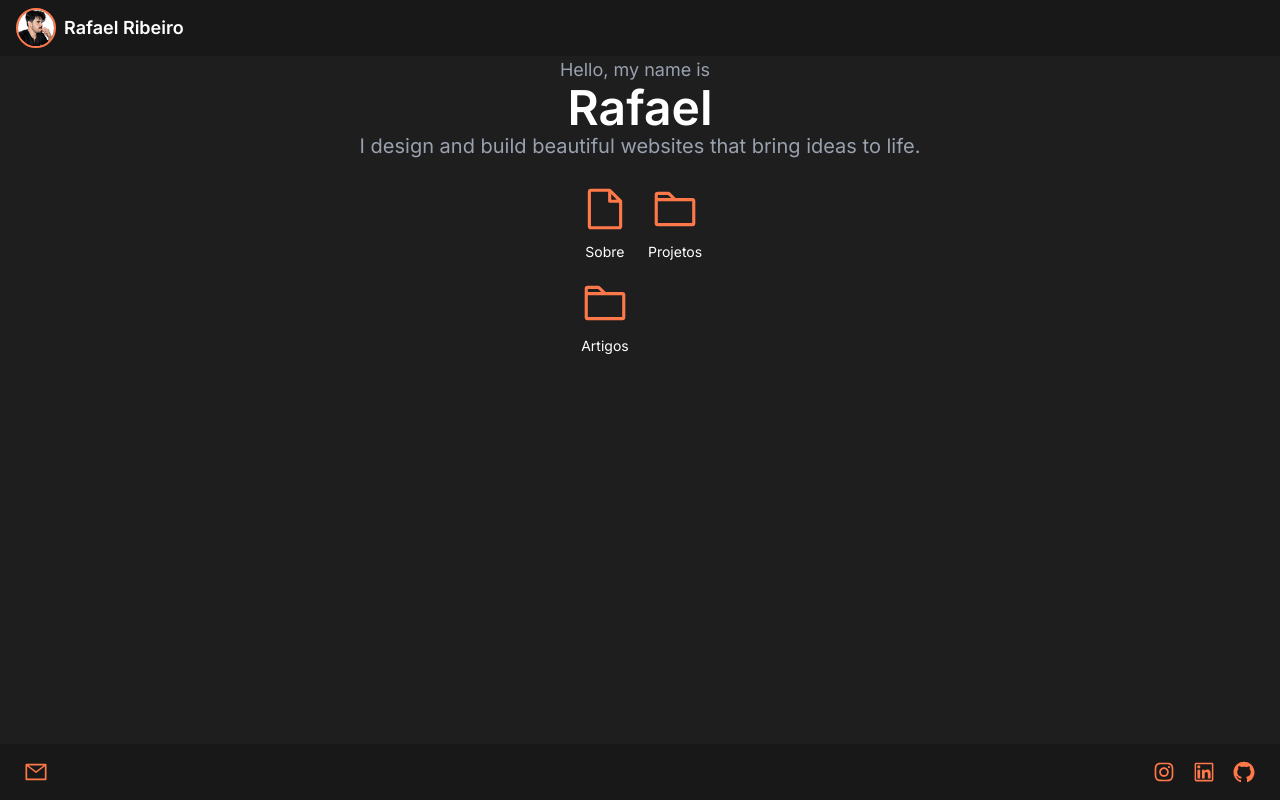
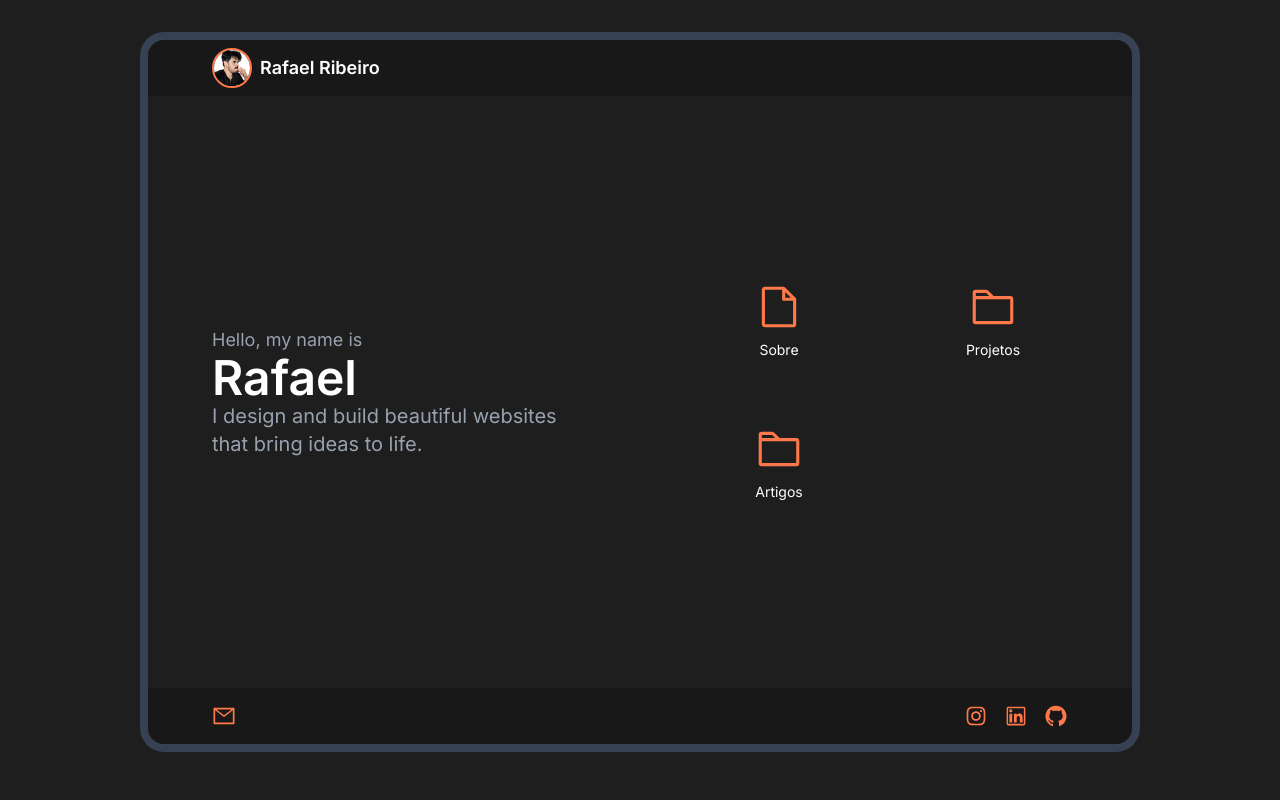
Before and after one commit to RafahOlive/rafa-blog, a Next.js app: page / in a window 1280 px wide. Built offline with nearby package versions, Linux system fonts and the light colour scheme.

Commit message:
Desktop fixed

```diff
--- a/src/app/components/Footer.tsx
+++ b/src/app/components/Footer.tsx
@@ -7,7 +7,7 @@ import {
 
 export default function Footer() {
   return (
-    <footer className="bg-alt py-4 px-6 flex justify-between items-center">
+    <footer className="bg-alt py-4 px-16 flex justify-between items-center">
       {/* Esquerda - Email */}
       <a
         href="mailto:rafaelribeiro12@live.com"
--- a/src/app/components/Header.tsx
+++ b/src/app/components/Header.tsx
@@ -7,7 +7,7 @@ import { useState } from "react";
 export default function Header() {
   const [menuOpen, setMenuOpen] = useState(false);
   return (
-    <div className="py-2 px-4 flex justify-between bg-alt">
+    <div className="py-2 px-16 flex justify-between bg-alt">
       <Link
         href="/"
         className="flex items-center gap-2 hover:opacity-80 transition"
--- a/src/app/components/Hero.tsx
+++ b/src/app/components/Hero.tsx
@@ -1,23 +1,35 @@
 import Link from "next/link";
 import { PiFolder, PiFile } from "react-icons/pi";
 
-
 export default function Hero() {
   return (
-    <div className="flex flex-col justify-center items-center flex-grow px-4">
-      <section>
-        <h2 className="text-lg font-medium text-gray-400 text-center">
+    <div
+      className="flex flex-col
+      lg:flex-row lg:items-center lg:gap-32
+      p-16
+      "
+    >
+      <section
+        className="text-center w-full
+        lg:flex-1 lg:text-left
+        "
+      >
+        <h2 className="text-lg font-medium text-gray-400">
           Hello, my name is
           <span className="ml-1 animate-blink">|</span>
         </h2>
-        <h1 className="text-5xl font-bold text-white text-center">Rafael</h1>
-        <p className="text-xl font-medium text-gray-400 text-center">
+        <h1 className="text-5xl font-bold text-white">Rafael</h1>
+        <p className="text-xl font-medium text-gray-400">
           I design and build beautiful websites that bring ideas to life.
         </p>
       </section>
 
-      <section className="grid grid-cols-2 gap-4 px-12 py-6 max-w-md mx-auto">
-        <Link href="/projects" className="group flex flex-col items-center">
+      <section
+        className="grid grid-cols-2 gap-4 px-12 py-6 max-w-md mx-auto
+        lg:flex-1 lg:px-0 lg:py-0 lg:mx-0 lg:max-w-none lg:gap-16
+        "
+      >
+        <Link href="/sobre" className="group flex flex-col items-center">
           <figure className="flex flex-col items-center transition hover:scale-105 hover:opacity-90">
             <PiFile className="icons-orange" size={50} aria-hidden="true" />
             <figcaption className="mt-2 text-sm text-white group-hover:text-orange-500">
--- a/src/app/layout.tsx
+++ b/src/app/layout.tsx
@@ -1,12 +1,12 @@
 import type { Metadata } from "next";
-import { Inter } from 'next/font/google'
+import { Inter } from "next/font/google";
 
 import "./globals.css";
 
 import Header from "./components/Header";
 import Footer from "./components/Footer";
 
-const inter = Inter({ subsets: ['latin'], weight: ['400', '600'] }) // 400 normal, 600 semi-bold
+const inter = Inter({ subsets: ["latin"], weight: ["400", "600"] }); // 400 normal, 600 semi-bold
 
 export const metadata: Metadata = {
   title: "Blog Rafael",
@@ -20,11 +20,21 @@ export default function RootLayout({
 }>) {
   return (
     <html lang="pt-BR">
-      <body className={`${inter.className} bg-main min-h-dvh flex flex-col`}>
-      {/* Usamos min-h-dvh para garantir altura total da tela no mobile, respeitando áreas seguras como barras do sistema */}
-        <Header />
-        <main className="flex-grow pb-6 pb-safe">{children}</main>
-        <Footer />
+      <body className={`${inter.className} bg-main`}>
+        <div
+          className="flex flex-col justify-center self-center
+           min-h-dvh
+
+          lg:border-8 lg:border-gray-700 lg:rounded-3xl
+          lg:w-[1000px] lg:max-w-[95vw]
+          lg:min-h-[90vh]
+          lg:mx-auto lg:my-8
+          lg:overflow-hidden"
+        >
+          <Header />
+          <main className="flex flex-col justify-center flex-grow h-full">{children}</main>
+          <Footer />
+        </div>
       </body>
     </html>
   );
--- a/src/app/page.tsx
+++ b/src/app/page.tsx
@@ -1,5 +1,9 @@
 import Hero from "./components/Hero";
 
 export default function Home() {
-  return <Hero />;
+  return (
+    <>
+      <Hero />
+    </>
+  );
 }
--- /dev/null
+++ b/src/app/sobre/page.tsx
@@ -0,0 +1,5 @@
+export default function Sobre() {
+    return (
+        <h1>Sobre</h1>
+    )
+}
```
